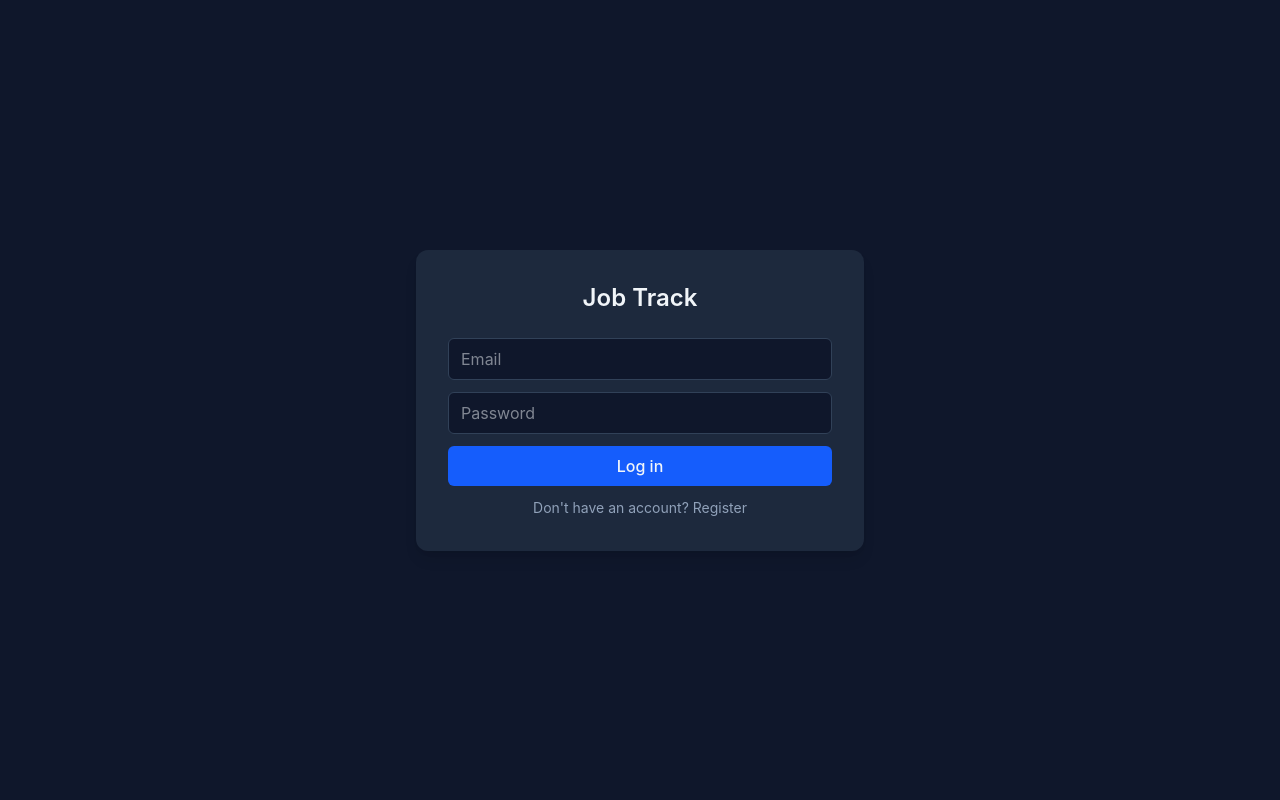
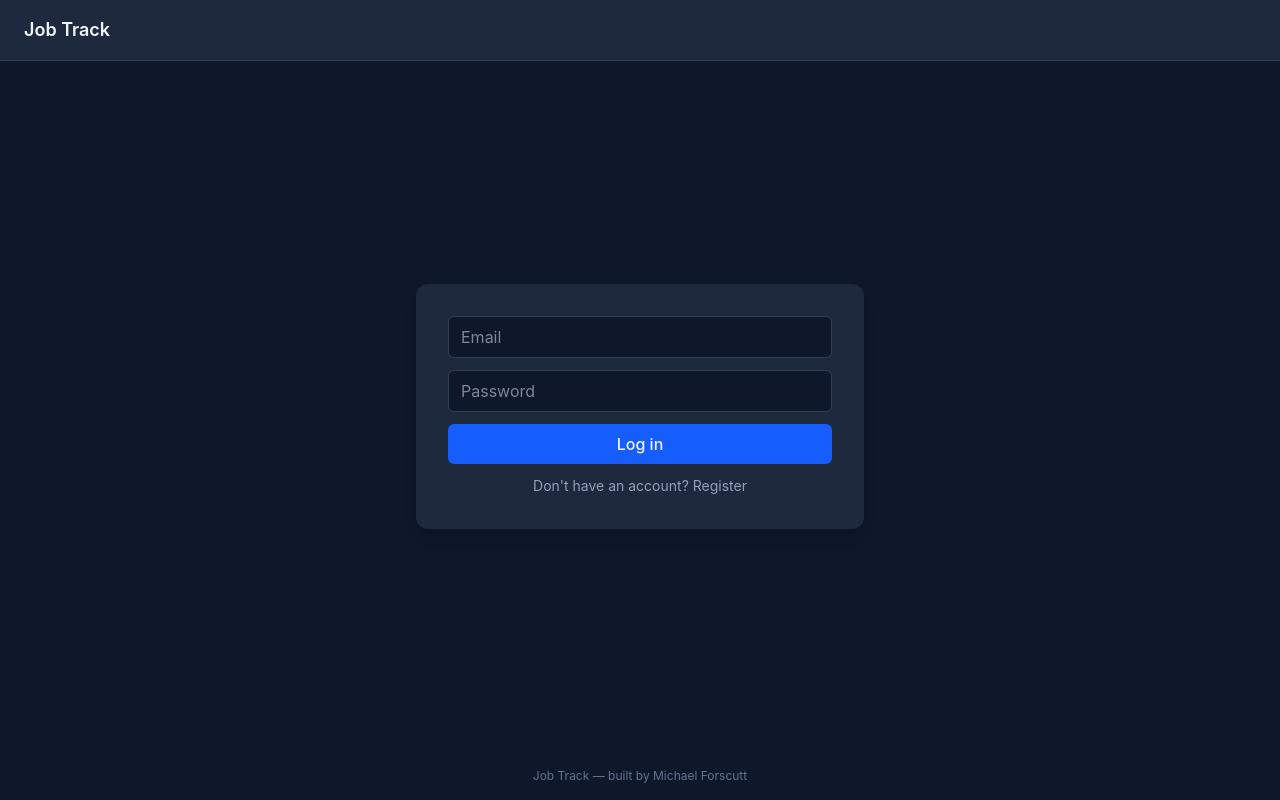
Before and after one commit to mikeforscutt/jobtrack-web, a React (Vite) app: page / in a window 1280 px wide. Built offline with nearby package versions, Linux system fonts and the light colour scheme.

Commit message:
Add navbar, footer, and shared Layout component

```diff
--- a/src/App.jsx
+++ b/src/App.jsx
@@ -1,6 +1,7 @@
 import React, { useState, useEffect } from "react";
 import RegisterForm from "./components/forms/RegisterForm.jsx";
 import ApplicationForm from "./components/forms/ApplicationForm.jsx";
+import Layout from "./components/layout/Layout.jsx";
 
 function App() {
   const [email, setEmail] = useState("");
@@ -11,8 +12,6 @@
   const [showRegisterForm, setShowRegisterForm] = useState(false);
   const [editStatus, setEditStatus] = useState("applied");
 
-  // Editing state: which application (by id) is currently being edited,
-  // plus draft values the user is typing before they hit Save.
   const [editingApplication, setEditingApplication] = useState(null);
   const [editName, setEditName] = useState("");
   const [editDescription, setEditDescription] = useState("");
@@ -65,8 +64,6 @@
     }
   }
 
-  // Step 1: open the edit form for a specific application,
-  // pre-filling the draft state with its current values.
   function handleEditClick(app) {
     setEditingApplication(app.id);
     setEditName(app.name);
@@ -74,7 +71,6 @@
     setEditStatus(app.status);
   }
 
-  // Step 2: actually save the edit, using the draft state.
   async function handleEditSave(e) {
     e.preventDefault();
     setError("");
@@ -132,18 +128,8 @@
 
   if (token) {
     return (
-      <div className='min-h-screen bg-slate-900 text-slate-100 flex items-start justify-center pt-20 px-4'>
+      <Layout token={token} onLogout={handleLogout}>
         <div className='w-full max-w-md bg-slate-800 rounded-xl shadow-lg p-8'>
-          <div className='flex justify-between items-center mb-6'>
-            <h1 className='text-2xl font-semibold'>Job Track</h1>
-            <button
-              onClick={handleLogout}
-              className='text-sm border border-slate-600 rounded-md px-3 py-1.5 hover:bg-slate-700 transition-colors'
-            >
-              Log out
-            </button>
-          </div>
-
           {applications.length === 0 ? (
             <p className='text-slate-400 text-sm'>No applications yet.</p>
           ) : (
@@ -236,15 +222,14 @@
             <ApplicationForm token={token} onCreated={handleCreated} />
           </div>
         </div>
-      </div>
+      </Layout>
     );
   }
 
   if (showRegisterForm) {
     return (
-      <div className='min-h-screen bg-slate-900 text-slate-100 flex items-center justify-center px-4'>
+      <Layout token={token} onLogout={handleLogout}>
         <div className='w-full max-w-md bg-slate-800 rounded-xl shadow-lg p-8'>
-          <h1 className='text-2xl font-semibold text-center mb-6'>Job Track</h1>
           <RegisterForm onSuccess={handleBackToLoginClick} />
           <button
             type='button'
@@ -254,14 +239,13 @@
             Back to login
           </button>
         </div>
-      </div>
+      </Layout>
     );
   }
 
   return (
-    <div className='min-h-screen bg-slate-900 text-slate-100 flex items-center justify-center px-4'>
+    <Layout token={token} onLogout={handleLogout}>
       <div className='w-full max-w-md bg-slate-800 rounded-xl shadow-lg p-8'>
-        <h1 className='text-2xl font-semibold text-center mb-6'>Job Track</h1>
         <form onSubmit={handleLogin} className='flex flex-col gap-3'>
           <input
             type='email'
@@ -293,7 +277,7 @@
           Don't have an account? Register
         </button>
       </div>
-    </div>
+    </Layout>
   );
 }
 
--- /dev/null
+++ b/src/components/layout/Footer.jsx
@@ -0,0 +1,9 @@
+function Footer() {
+  return (
+    <footer className="text-center text-xs text-slate-500 py-4">
+      Job Track — built by Michael Forscutt
+    </footer>
+  );
+}
+
+export default Footer;
--- /dev/null
+++ b/src/components/layout/Layout.jsx
@@ -0,0 +1,16 @@
+import Navbar from "./Navbar.jsx";
+import Footer from "./Footer.jsx";
+
+function Layout({ token, onLogout, children }) {
+  return (
+    <div className="min-h-screen bg-slate-900 text-slate-100 flex flex-col">
+      <Navbar token={token} onLogout={onLogout} />
+      <main className="flex-1 flex items-center justify-center px-4">
+        {children}
+      </main>
+      <Footer />
+    </div>
+  );
+}
+
+export default Layout;
--- /dev/null
+++ b/src/components/layout/Navbar.jsx
@@ -0,0 +1,17 @@
+function Navbar({ token, onLogout }) {
+  return (
+    <nav className="bg-slate-800 border-b border-slate-700 px-6 py-4 flex justify-between items-center">
+      <span className="text-lg font-semibold">Job Track</span>
+      {token && (
+        <button
+          onClick={onLogout}
+          className="text-sm border border-slate-600 rounded-md px-3 py-1.5 hover:bg-slate-700 transition-colors"
+        >
+          Log out
+        </button>
+      )}
+    </nav>
+  );
+}
+
+export default Navbar;
```
